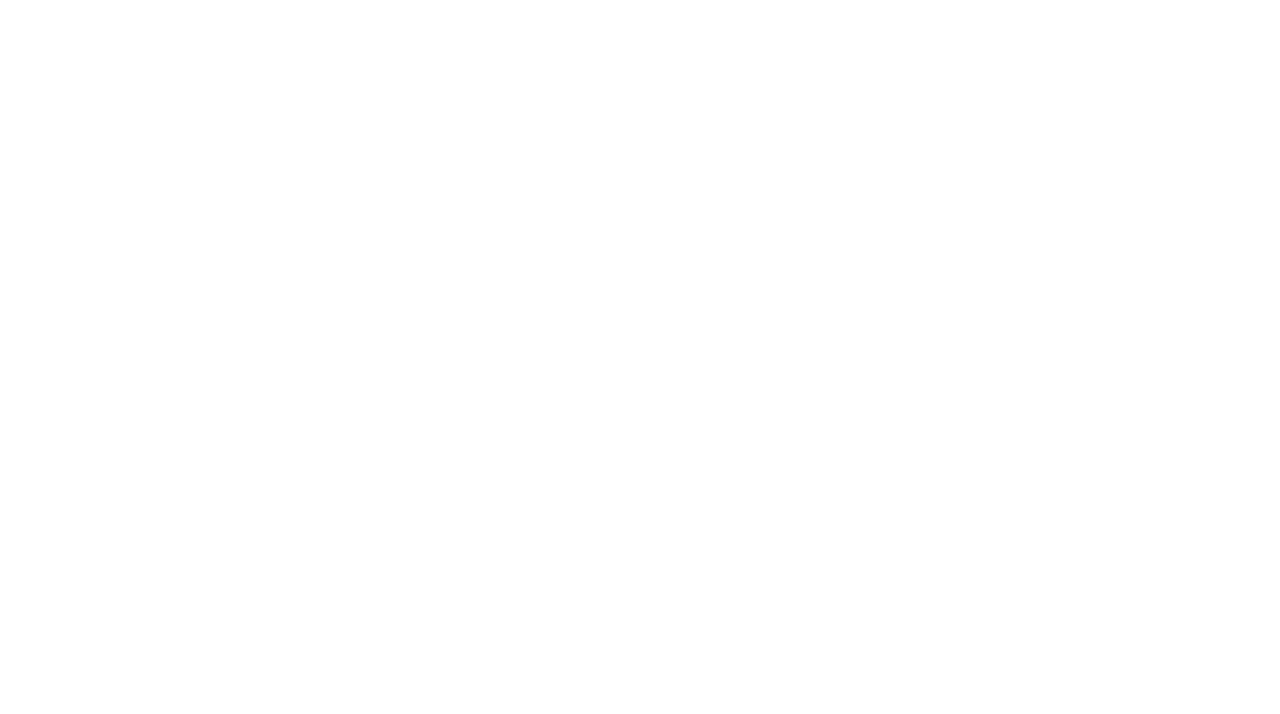
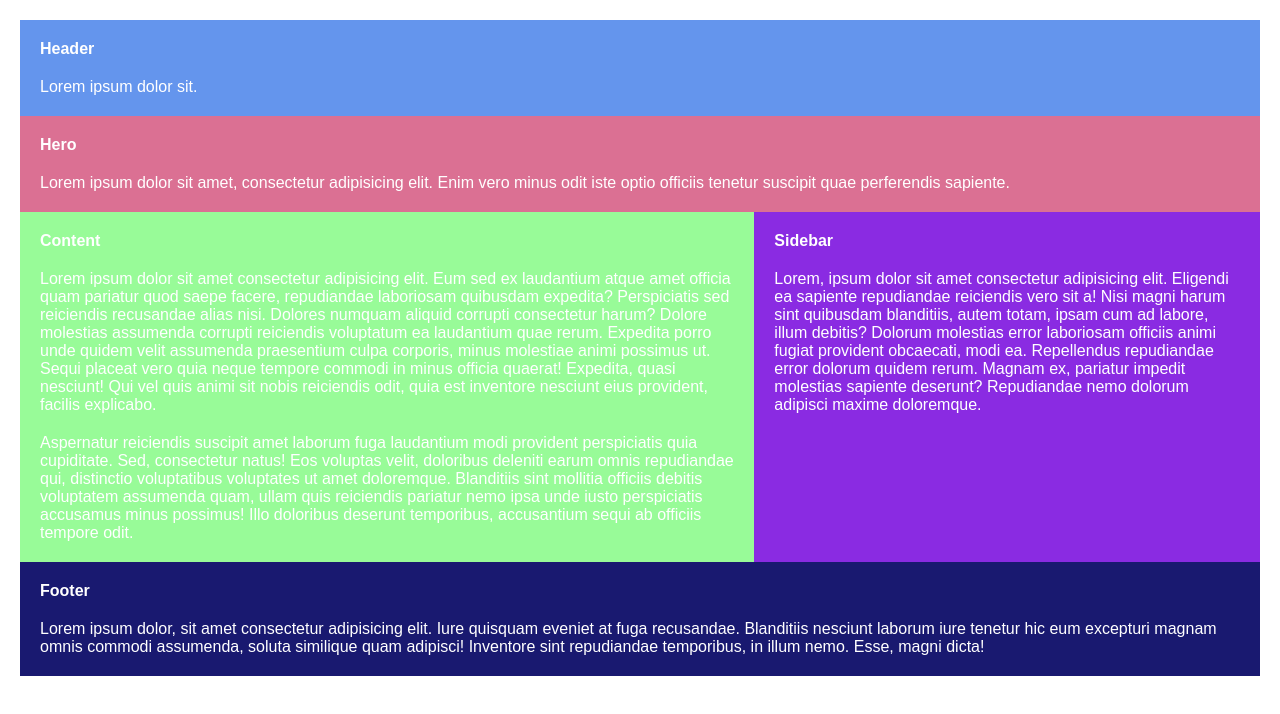
Before and after one commit to nuinn/responsive, a plain HTML site: page index.html in a window 1280 px wide. Drawn offline with Linux system fonts and the light colour scheme.

Commit message:
added responsive breaking points

```diff
--- a/index.html
+++ b/index.html
@@ -7,6 +7,32 @@
     <link rel="stylesheet" href="style.css">
 </head>
 <body>
-
+    <header>
+        <h5>Header</h5>
+        <p>Lorem ipsum dolor sit.</p>
+    </header>
+    <nav>
+        <h5>Hero</h5>
+        <p>Lorem ipsum dolor sit amet, consectetur adipisicing elit. Enim vero minus odit iste optio officiis tenetur suscipit quae perferendis sapiente.</p>
+    </nav>
+    <div class="tablet">
+        <main>
+            <h5>Content</h5>
+            <p>Lorem ipsum dolor sit amet consectetur adipisicing elit. Eum sed ex laudantium atque amet officia quam pariatur quod saepe facere, repudiandae laboriosam quibusdam expedita? Perspiciatis sed reiciendis recusandae alias nisi.
+            Dolores numquam aliquid corrupti consectetur harum? Dolore molestias assumenda corrupti reiciendis voluptatum ea laudantium quae rerum. Expedita porro unde quidem velit assumenda praesentium culpa corporis, minus molestiae animi possimus ut.
+            Sequi placeat vero quia neque tempore commodi in minus officia quaerat! Expedita, quasi nesciunt! Qui vel quis animi sit nobis reiciendis odit, quia est inventore nesciunt eius provident, facilis explicabo.</p>
+            <p>Aspernatur reiciendis suscipit amet laborum fuga laudantium modi provident perspiciatis quia cupiditate. Sed, consectetur natus! Eos voluptas velit, doloribus deleniti earum omnis repudiandae qui, distinctio voluptatibus voluptates ut amet doloremque.
+            Blanditiis sint mollitia officiis debitis voluptatem assumenda quam, ullam quis reiciendis pariatur nemo ipsa unde iusto perspiciatis accusamus minus possimus! Illo doloribus deserunt temporibus, accusantium sequi ab officiis tempore odit.</p>
+        </main>
+        <div class="sidebar">
+            <h5>Sidebar</h5>
+            <p>Lorem, ipsum dolor sit amet consectetur adipisicing elit. Eligendi ea sapiente repudiandae reiciendis vero sit a! Nisi magni harum sint quibusdam blanditiis, autem totam, ipsam cum ad labore, illum debitis?
+            Dolorum molestias error laboriosam officiis animi fugiat provident obcaecati, modi ea. Repellendus repudiandae error dolorum quidem rerum. Magnam ex, pariatur impedit molestias sapiente deserunt? Repudiandae nemo dolorum adipisci maxime doloremque.</p>
+        </div>
+    </div>
+    <footer>
+        <h5>Footer</h5>
+        <p>Lorem ipsum dolor, sit amet consectetur adipisicing elit. Iure quisquam eveniet at fuga recusandae. Blanditiis nesciunt laborum iure tenetur hic eum excepturi magnam omnis commodi assumenda, soluta similique quam adipisci! Inventore sint repudiandae temporibus, in illum nemo. Esse, magni dicta!</p>
+    </footer>
 </body>
 </html>
--- a/style.css
+++ b/style.css
@@ -0,0 +1,51 @@
+* {
+    margin: 0;
+    padding: 10px;
+    box-sizing: border-box;
+    text-decoration: none;
+    color: white;
+    font-family: Arial, Helvetica, sans-serif;
+    }
+
+header {
+    background-color: cornflowerblue;
+}
+nav{
+    background-color: palevioletred;
+}
+main{
+    background-color: palegreen;
+}
+.sidebar{
+    background-color: blueviolet;
+}
+footer{
+    background-color: midnightblue;
+}
+h5{
+    font-size: 16px;
+}
+.tablet{
+    padding:0px;
+}
+
+@media only screen and (min-width: 768px){
+    .tablet{
+        display: flex;
+    }
+}
+
+@media only screen and (min-width: 1366px){
+    .tablet{
+        justify-content: center;
+    }
+
+    main{
+        width:1000px;
+    }
+
+    .sidebar{
+        width: 366px;
+    }
+
+}
```
